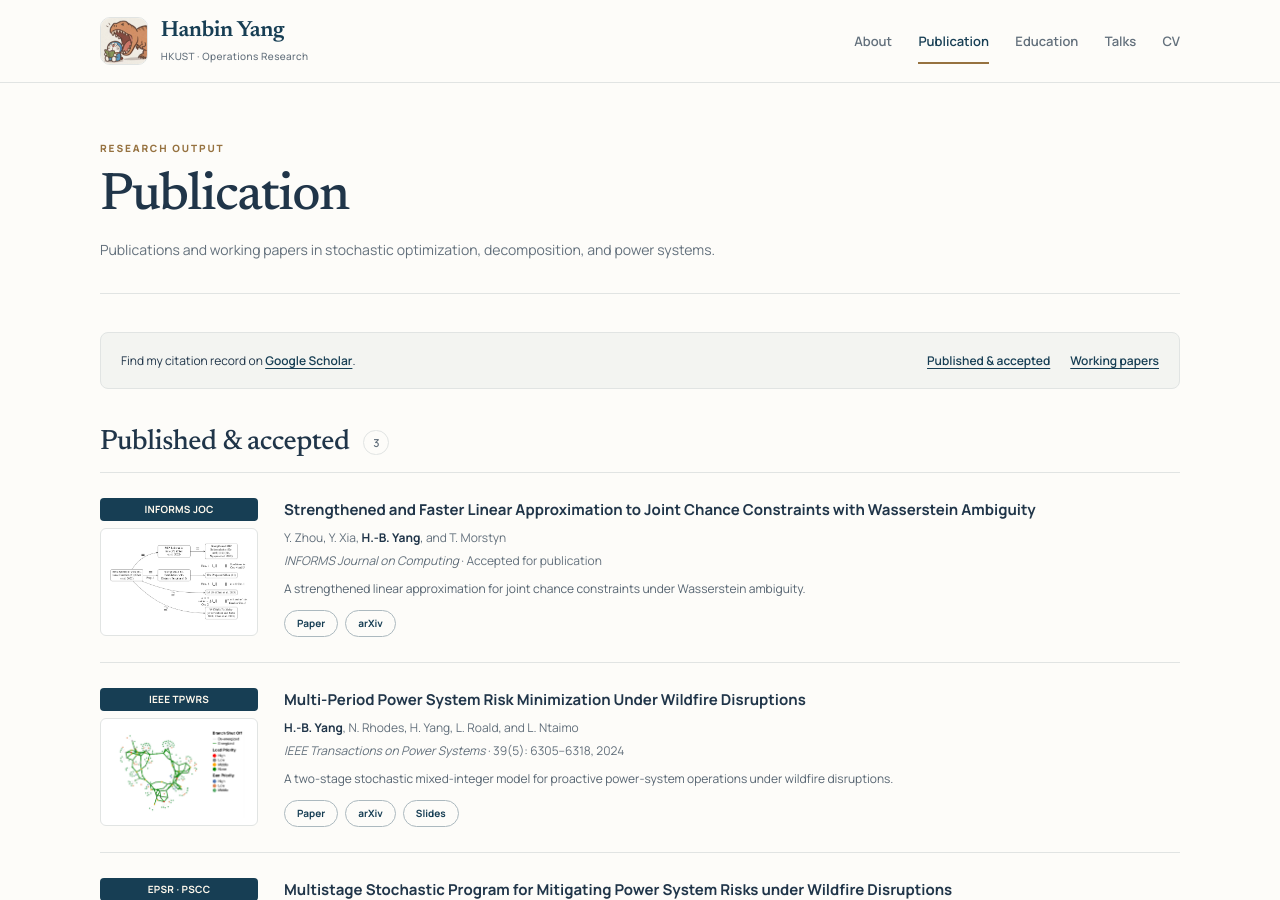
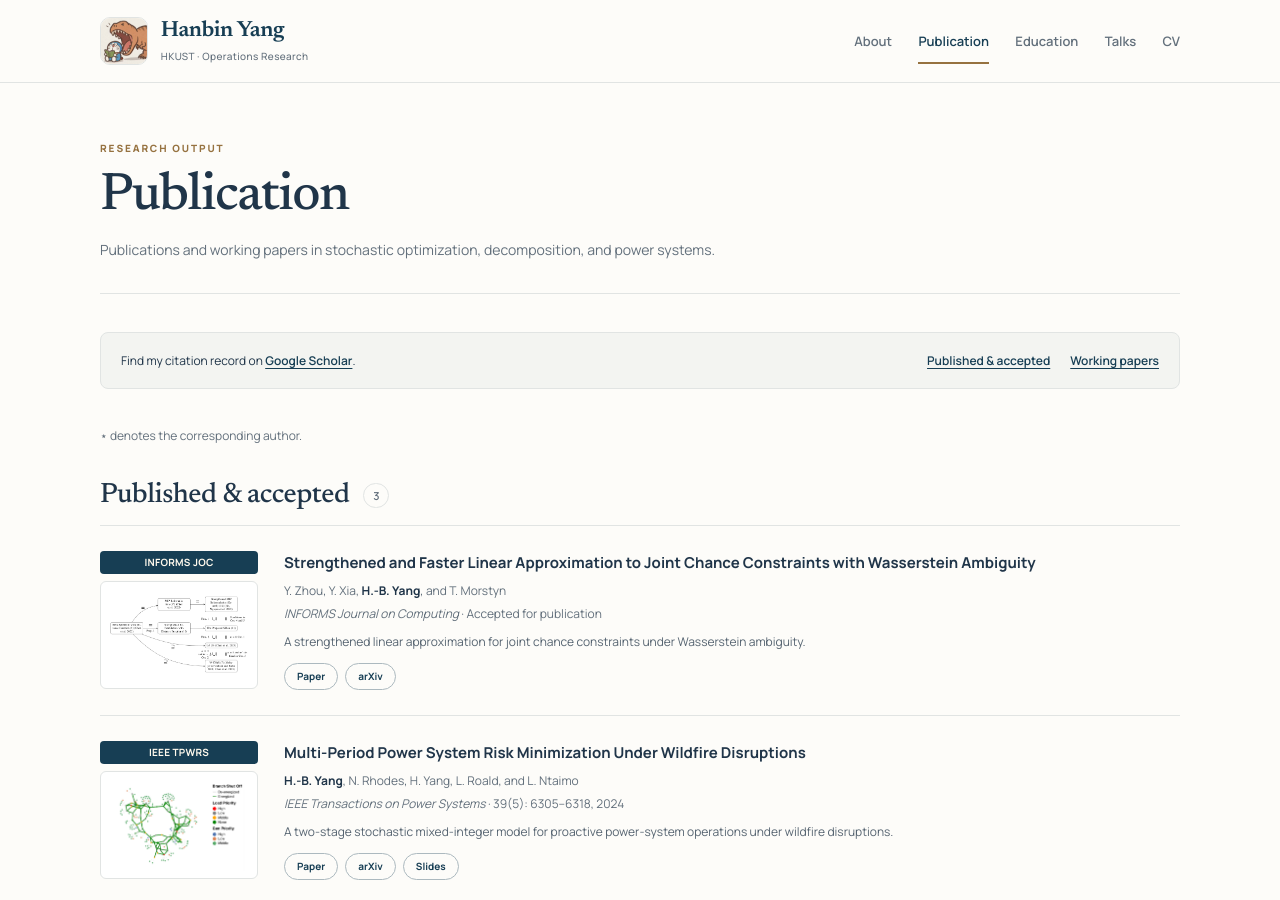
Before and after one commit to YANG-Hanbin/YANG-Hanbin.github.io, a Jekyll site: the page built from _pages/publications.md, in a window 1280 px wide and 900 px high. Built offline with Jekyll 4.4.1, drawn with Linux system fonts in a browser that asks for light colours.

Commit message:
Explain corresponding author star before publication lists

```diff
--- a/_pages/publications.md
+++ b/_pages/publications.md
@@ -10,6 +10,7 @@ subtitle: Publications and working papers in stochastic optimization, decomposit
   <p>Find my citation record on <a href="{{ site.author.googlescholar }}">Google Scholar</a>.</p>
   <nav aria-label="Publication sections"><a href="#published">Published &amp; accepted</a><a href="#working-papers">Working papers</a></nav>
 </div>
+<p class="paper-authors">⋆ denotes the corresponding author.</p>
 <section class="paper-section" id="published" aria-labelledby="published-heading">
   {% assign published = site.data.research | where: 'group', 'published' %}
   <h2 class="paper-section-heading" id="published-heading">Published &amp; accepted <small>{{ published.size }}</small></h2>
```
